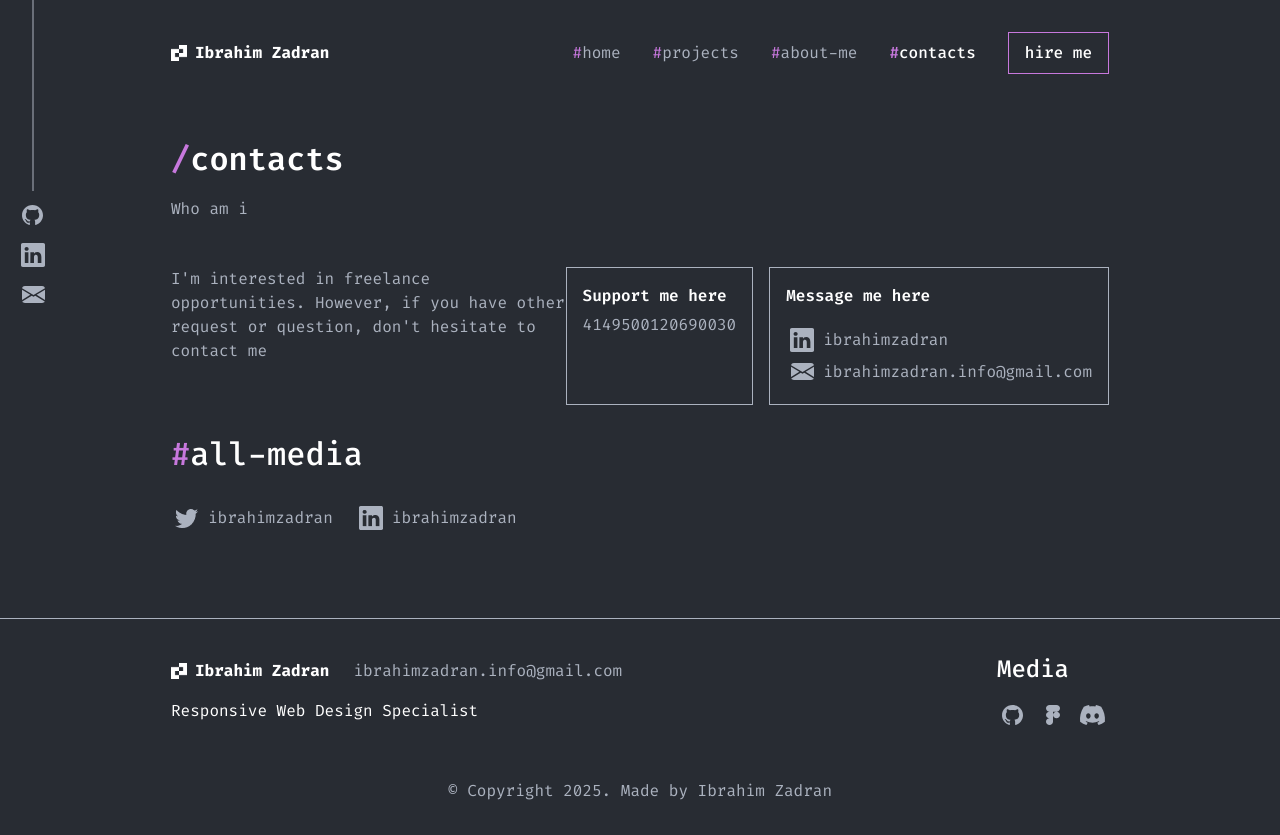
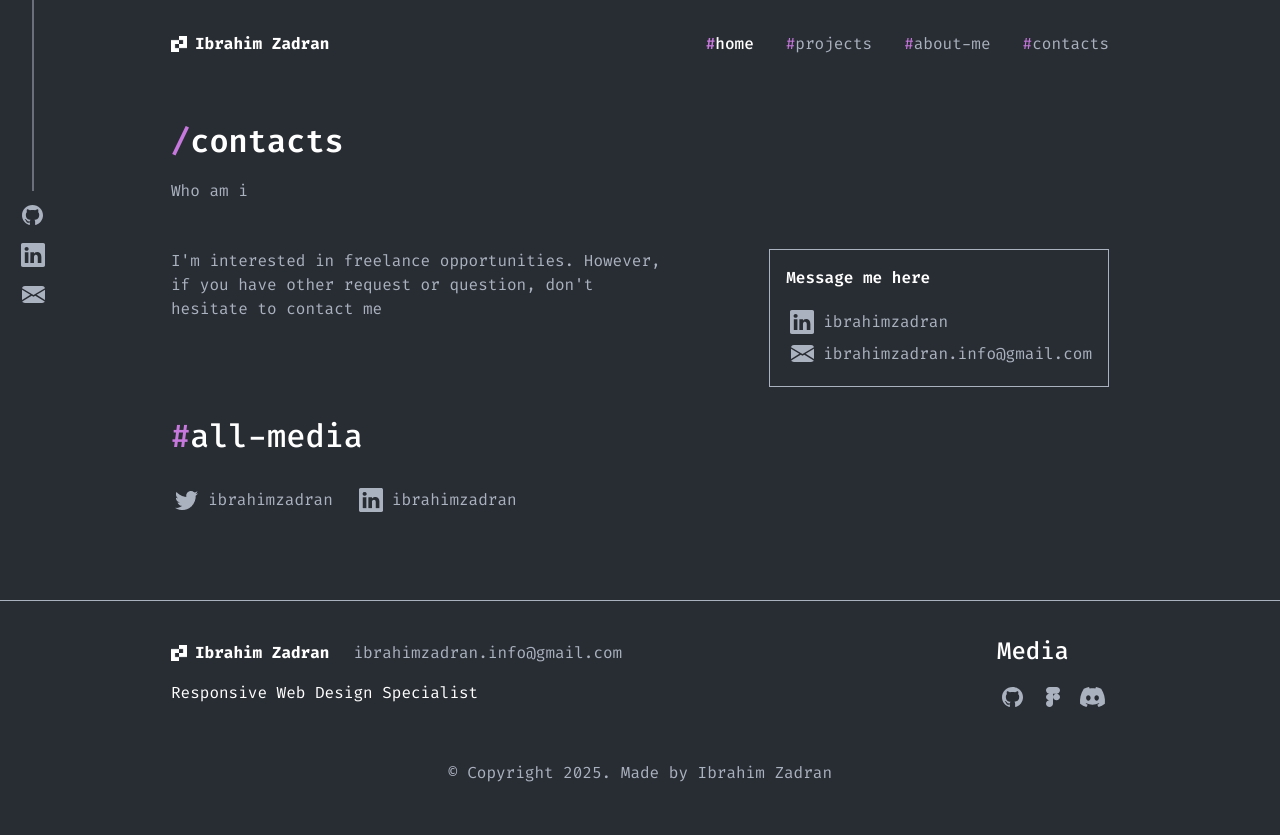
Before and after one commit to ibrahimzadraan/ibrahimzadran, a website: page contact.html in a window 1280 px wide. Drawn offline with Linux system fonts and the light colour scheme.

Commit message:
Update contact.html

```diff
--- a/contact.html
+++ b/contact.html
@@ -17,7 +17,7 @@
   <body>
     <!-- Media -->
     <div
-      class="fixed z-10 top-[0px] left-[17px] flex h-[311px] w-[32px] flex-col items-center gap-[8px]"
+      class="fixed top-[0px] left-[17px] z-10 flex h-[311px] w-[32px] flex-col items-center gap-[8px]"
     >
       <svg
         xmlns="http://www.w3.org/2000/svg"
@@ -86,7 +86,7 @@
       class="container flex max-w-[1024px] items-center justify-between px-[171px] pt-[32px] pb-[8px]"
     >
       <!-- Logo -->
-      <a href="index.html" class="pointer flex items-center gap-[8px]">
+      <a href="index.html" class="flex cursor-pointer items-center gap-[8px]">
         <img
           src="images/header/white-logo.png"
           alt="Logo"
@@ -103,7 +103,7 @@
           class="text-gray flex items-center gap-[32px] text-[16px] leading-normal font-[400] not-italic"
         >
           <li>
-            <a href="index.html" class="hover:text-white"
+            <a href="index.html" class="active-link"
               ><span class="text-primary">#</span>home</a
             >
           </li>
@@ -118,18 +118,18 @@
             >
           </li>
           <li>
-            <a href="contact.html" class="active-link"
+            <a href="contact.html" class="hover:text-white"
               ><span class="text-primary">#</span>contacts</a
             >
           </li>
         </ul>
 
         <!-- Hire Me Button -->
-        <button
+        <!-- <button
         class="pointer border-[1px] border-[#C778DD] px-[16px] py-[8px] hover:bg-[#C778DD]/20"
       >
         <a href="#" class="text-[16px] font-[500] text-white"> hire me </a>
-        </button>
+      </button> -->
       </div>
     </header>
 
@@ -157,21 +157,6 @@
           </p>
 
           <!-- Right Content - Contact Information -->
-          <div class="flex flex-row gap-[16px]">
-            <div
-              class="flex flex-col gap-[5px] border border-[#ABB2BF] p-[16px]"
-            >
-              <p
-                class="text-[16px] leading-normal font-[600] text-white not-italic"
-              >
-                Support me here
-              </p>
-              <span
-                class="text-gray text-[16px] leading-normal font-[400] not-italic"
-                >4149500120690030</span
-              >
-            </div>
-
           <div class="flex flex-col border border-[#ABB2BF] p-[16px]">
             <div class="mb-[16px]">
               <p
@@ -226,7 +211,6 @@
                 class="text-gray text-[16px] leading-normal font-[400] not-italic"
                 >ibrahimzadran.info@gmail.com</span
               >
-              </div>
             </div>
           </div>
         </div>
```
Lines whose indentation alone changed are shown as unchanged.
